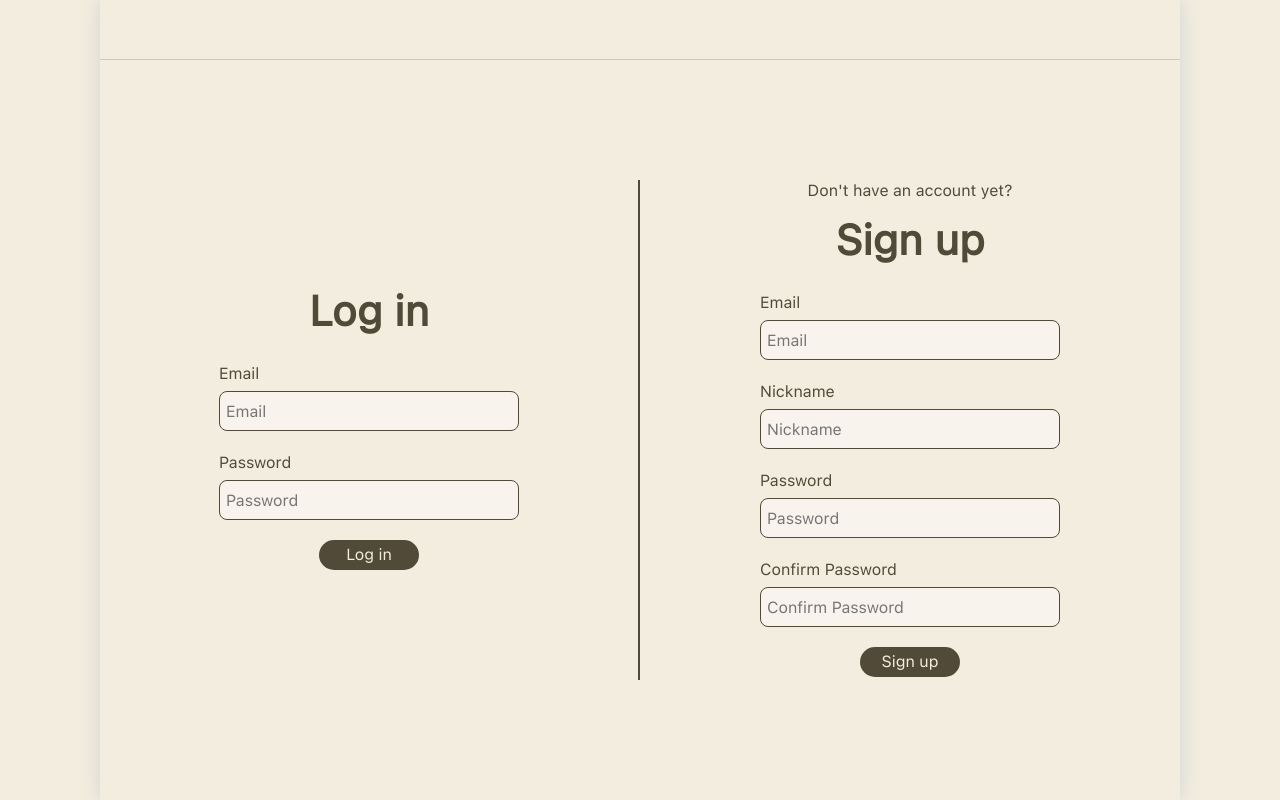
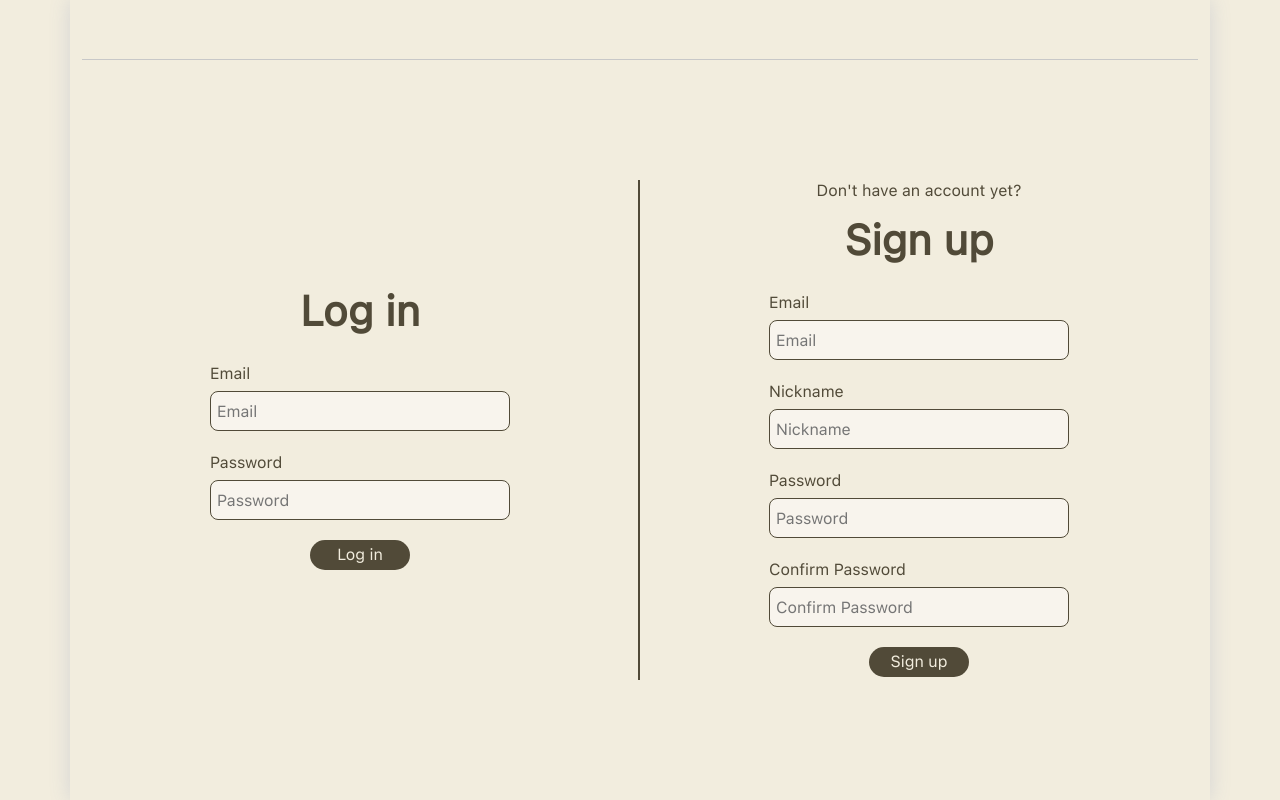
Before and after one commit to porridgexj/learning_space, a Django app: page /login in a window 1280 px wide. Run offline with Django 5.2, Linux system fonts and the light colour scheme; some libraries are stand-ins or nearby versions.

Commit message:
feat: optimize ui

```diff
--- a/learning_space/static/css/global.css
+++ b/learning_space/static/css/global.css
@@ -33,7 +33,6 @@ body {
 }
 
 .page-content {
-  width: 1080px;
   height: 100%;
   display: flex;
   flex-direction: column;
--- a/learning_space/static/css/reserve.css
+++ b/learning_space/static/css/reserve.css
@@ -61,6 +61,7 @@
   margin-bottom: 10px;
   padding: 5px;
   position: relative;
+  max-width: 80px;
 }
 
 .seat-option-index {
--- a/learning_space/templates/base.html
+++ b/learning_space/templates/base.html
@@ -18,7 +18,8 @@
 
 <body>
   <div class="learning-space">
-    <div class="page-content">
+    <!-- Using Bootstrap's .container-xl for a responsive layout -->
+    <div class="container-xl page-content">
       {% include "components/header.html" %}
       {% block content %}
       <!-- page content -->
```
